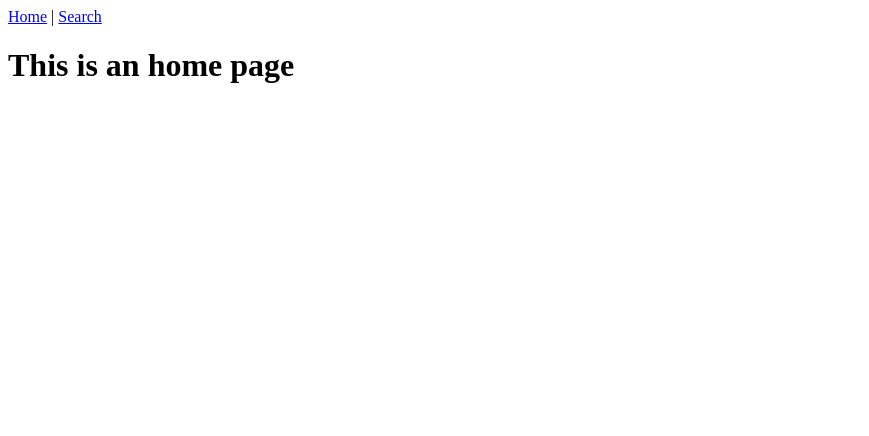
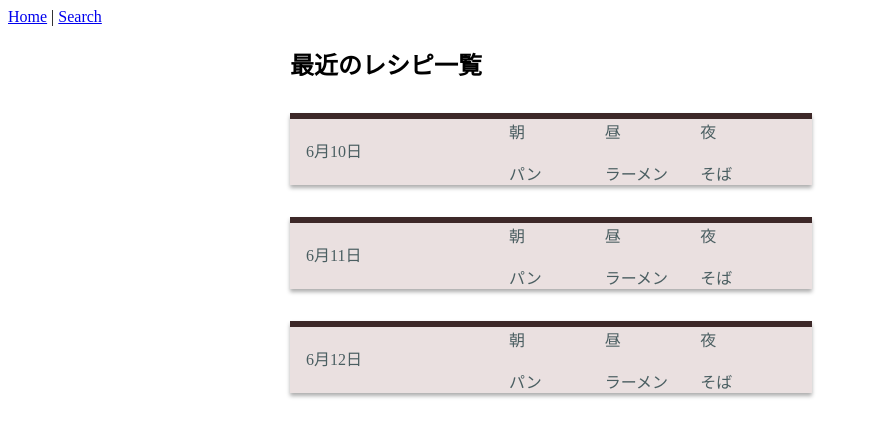
Before and after one commit to shiropt/recal, a Vue app: page /#/ in a window 1280 px wide. Shown: the top 436 px of the page, without its empty margins (0-869 px from the left). Built offline with nearby package versions, Linux system fonts and the light colour scheme; no server answers.

Commit message:
テンプレート作成

```diff
--- a/src/views/Home.vue
+++ b/src/views/Home.vue
@@ -1,5 +1,25 @@
 <template>
-  <div class="about">
-    <h1>This is an home page</h1>
+  <div class="menu-list">
+    <h2>最近のレシピ一覧</h2>
+    <MenuList
+    class="menu-list" />
   </div>
 </template>
+
+<script>
+import MenuList from "@/components/MenuList.vue"
+export default {
+  components:{
+    MenuList
+
+  }
+}
+</script>
+
+<style>
+.menu-list{
+  width: 700px;
+  margin: 0 auto;
+}
+
+</style>
```
